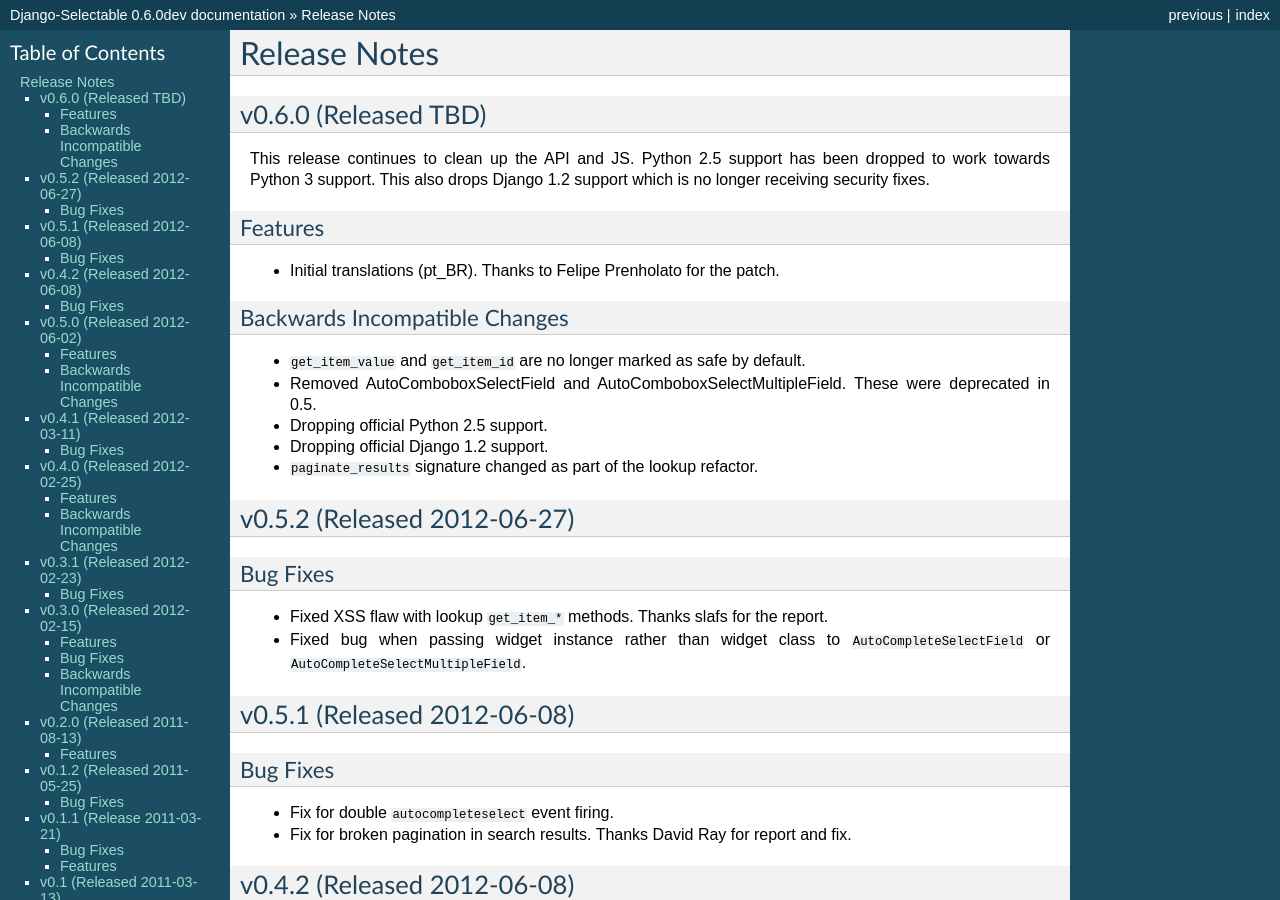
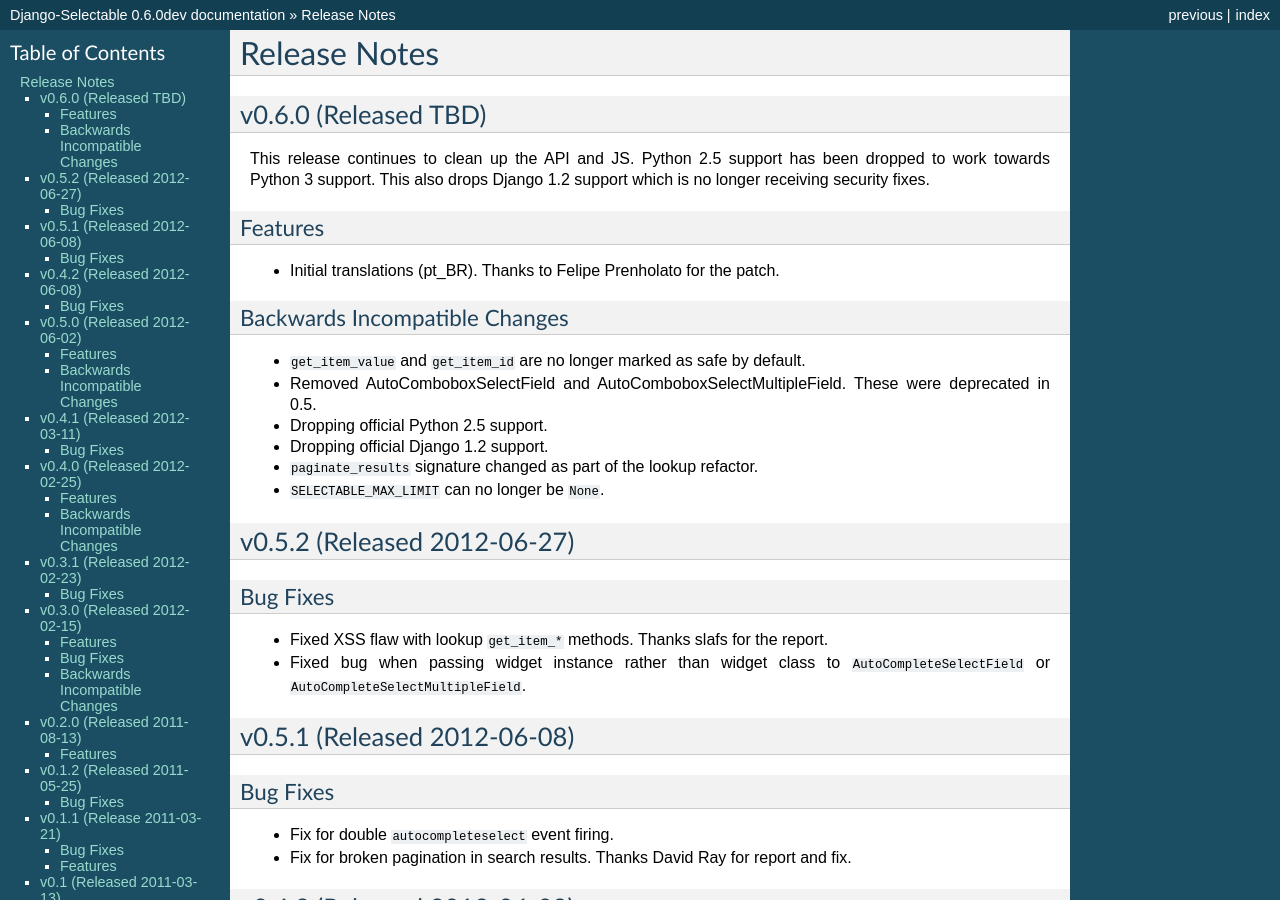
Before and after one commit to mlavin/django-selectable, a Sphinx documentation site: the page built from docs/releases.rst, in a window 1280 px wide and 900 px high. Built offline with Sphinx 7.4.7, drawn with Linux system fonts in a browser that asks for light colours.

Commit message:
Release not that SELECTABLE_MAX_LIMIT can no longer be None.
--HG--
branch : result-refactor

```diff
--- a/docs/releases.rst
+++ b/docs/releases.rst
@@ -22,6 +22,7 @@
 - Dropping official Python 2.5 support.
 - Dropping official Django 1.2 support.
 - ``paginate_results`` signature changed as part of the lookup refactor.
+- ``SELECTABLE_MAX_LIMIT`` can no longer be ``None``.
 
 
 v0.5.2 (Released 2012-06-27)
```
